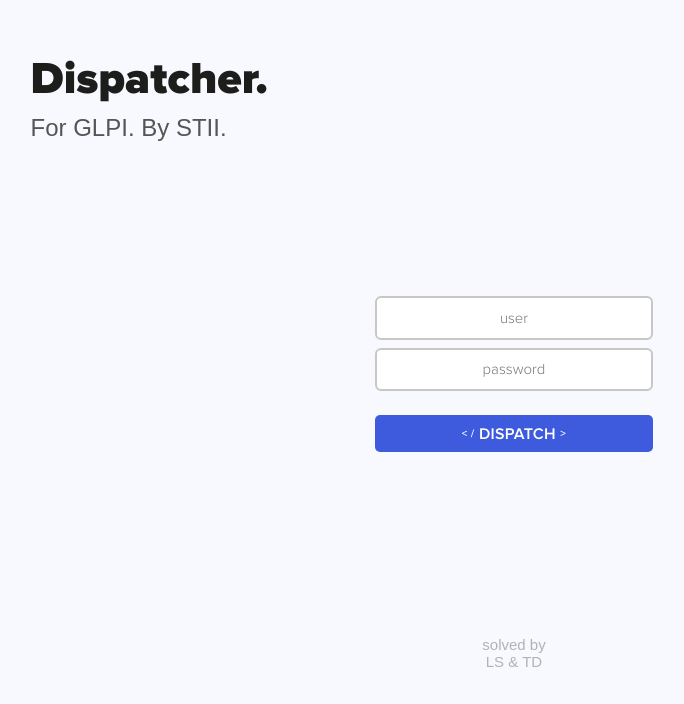
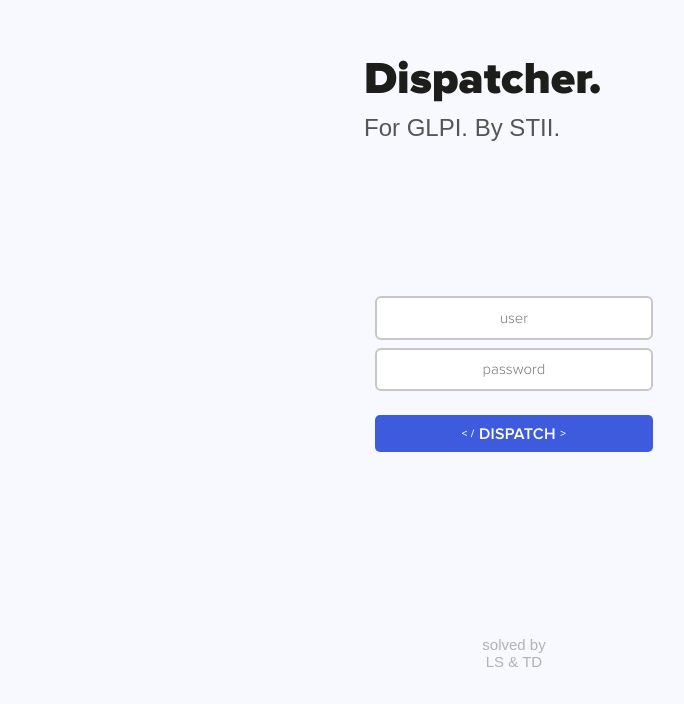
Before and after one commit to RafaelTomazzz/Dispatcher, an Angular app in the folder frontend/: page /login in a window 1280 px wide. Shown: the part 112-816 px from the top of the page, without its empty margins (126-810 px from the left). Built offline with nearby package versions, Linux system fonts and the light colour scheme; a web font is replaced by a local one.

Commit message:
LayoutChange

```diff
--- a/frontend/src/app/services/auth.service.ts
+++ b/frontend/src/app/services/auth.service.ts
@@ -9,7 +9,7 @@
 export class AuthService {
   private http = inject(HttpClient);
   private router = inject(Router);
-  private apiUrl = 'http://localhost:8000/api/auth';
+  private apiUrl = 'http://192.168.11.231:8000/api/auth';
 
   login(credentials: any) {
     return this.http.post<any>(`${this.apiUrl}/login`, credentials).pipe(
--- a/frontend/src/app/services/ticket.service.ts
+++ b/frontend/src/app/services/ticket.service.ts
@@ -9,7 +9,7 @@
 })
 export class TicketService {
   private http = inject(HttpClient)
-  private apiUrl = "http://localhost:8000/api/"
+  private apiUrl = "http://192.168.11.231:8000/api/"
 
   getListQueue(id:number): Observable<Ticket[]>{
 
--- a/frontend/src/app/views/login-component/login-component.css
+++ b/frontend/src/app/views/login-component/login-component.css
@@ -7,7 +7,7 @@
        Row 4: Footer Zone (94.48% -> 100%) -> Rest
     */
     grid-template-rows: 19.48% 30.54% 42.46% 1fr;
-    grid-template-columns: 11.75% auto;
+    grid-template-columns: calc(50% - 150px) auto;
     height: 100vh;
 }
 
```
